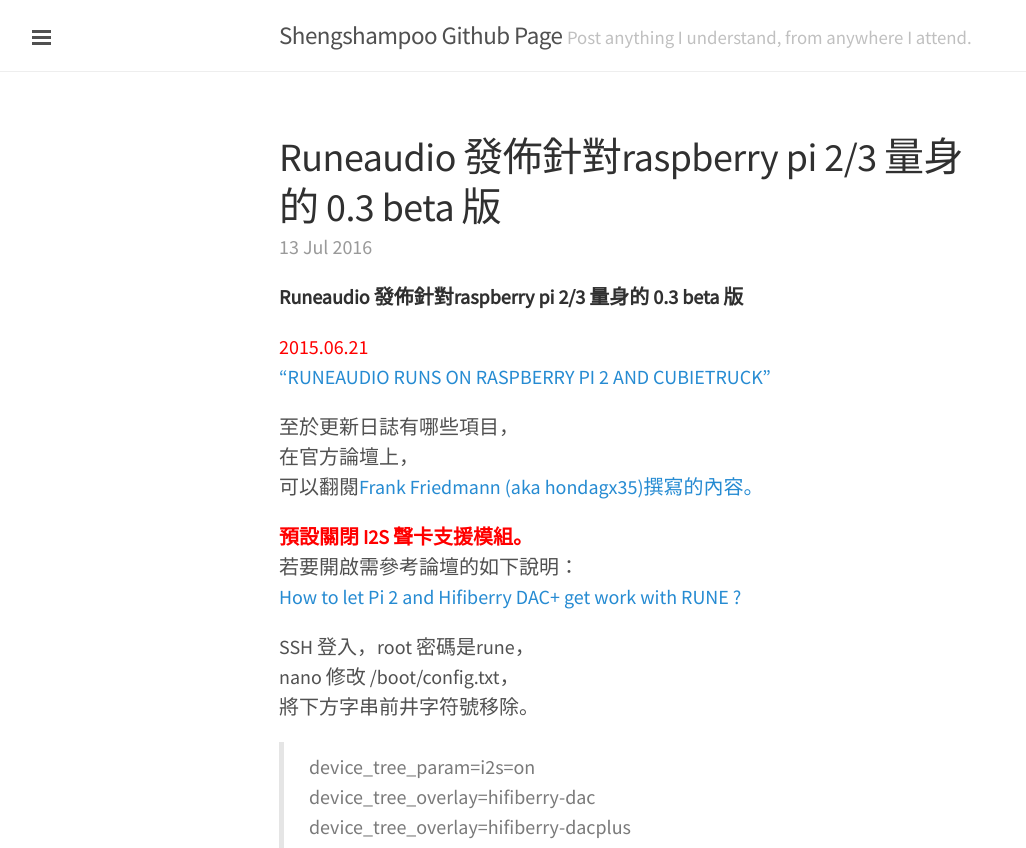
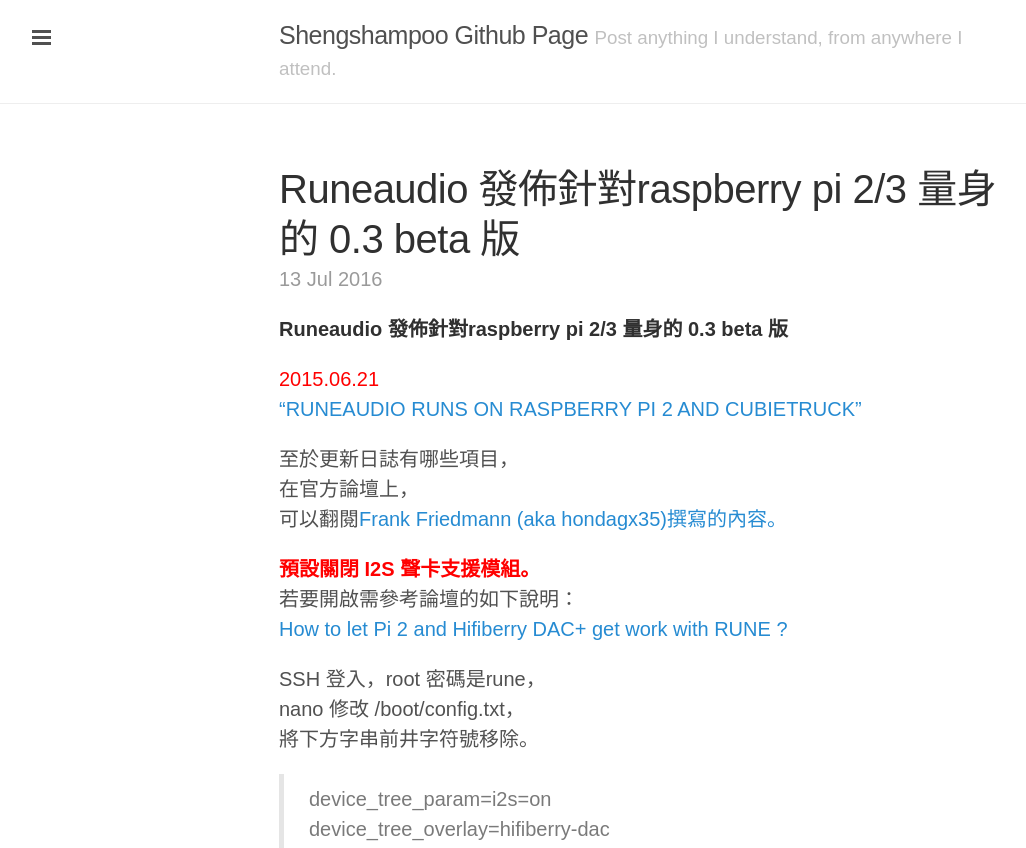
Before and after one commit to shengshampoo/shengshampoo.github.io, a Jekyll site: the page built from index.html, in a window 1280 px wide. Shown: the top 848 px of the page, without its empty margins (1-1027 px from the left). Built offline with Jekyll 4.4.1, drawn with Linux system fonts in a browser that asks for light colours; some web fonts are replaced; the list of posts is cut into pages by our own code; grey boxes are pictures that could not be loaded.

Commit message:
Update lanyon.css

```diff
--- a/public/css/lanyon.css
+++ b/public/css/lanyon.css
@@ -41,11 +41,13 @@ body {
 }
 
 html {
-  font-family: "Source Sans Pro", Georgia, "Times New Roman", serif;
+  /*font-family: "Source Sans Pro", Georgia, "Times New Roman", serif;*/
+  font-family: 'Noto Sans TC', sans-serif;
 }
 
 h1, h2, h3, h4, h5, h6 {
-  font-family: "Source Sans Pro", Helvetica, Arial, sans-serif;
+  /*font-family: "Source Sans Pro", Helvetica, Arial, sans-serif;*/
+  font-family: 'Noto Sans TC', sans-serif;
   font-weight: 400;
   color: #313131;
   letter-spacing: -.025rem;
@@ -148,7 +150,8 @@ h1, h2, h3, h4, h5, h6 {
   width: 14rem;
   visibility: hidden;
   overflow-y: auto;
-  font-family: "Source Sans Pro", Helvetica, Arial, sans-serif;
+  /*font-family: "Source Sans Pro", Helvetica, Arial, sans-serif;*/
+  font-family: 'Noto Sans TC', sans-serif;
   font-size: .875rem; /* 15px */
   color: rgba(255,255,255,.6);
   background-color: #202020;
```
